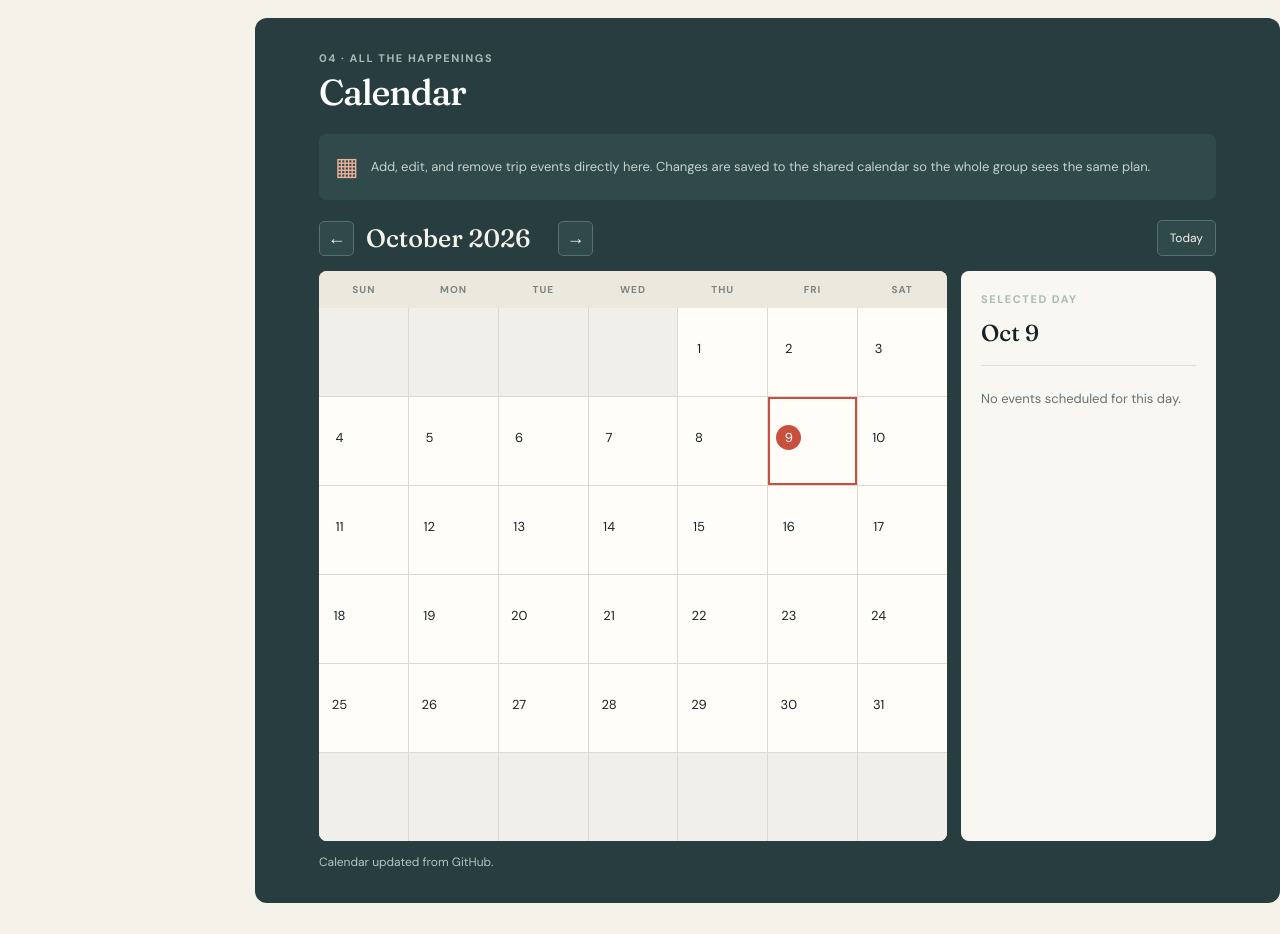
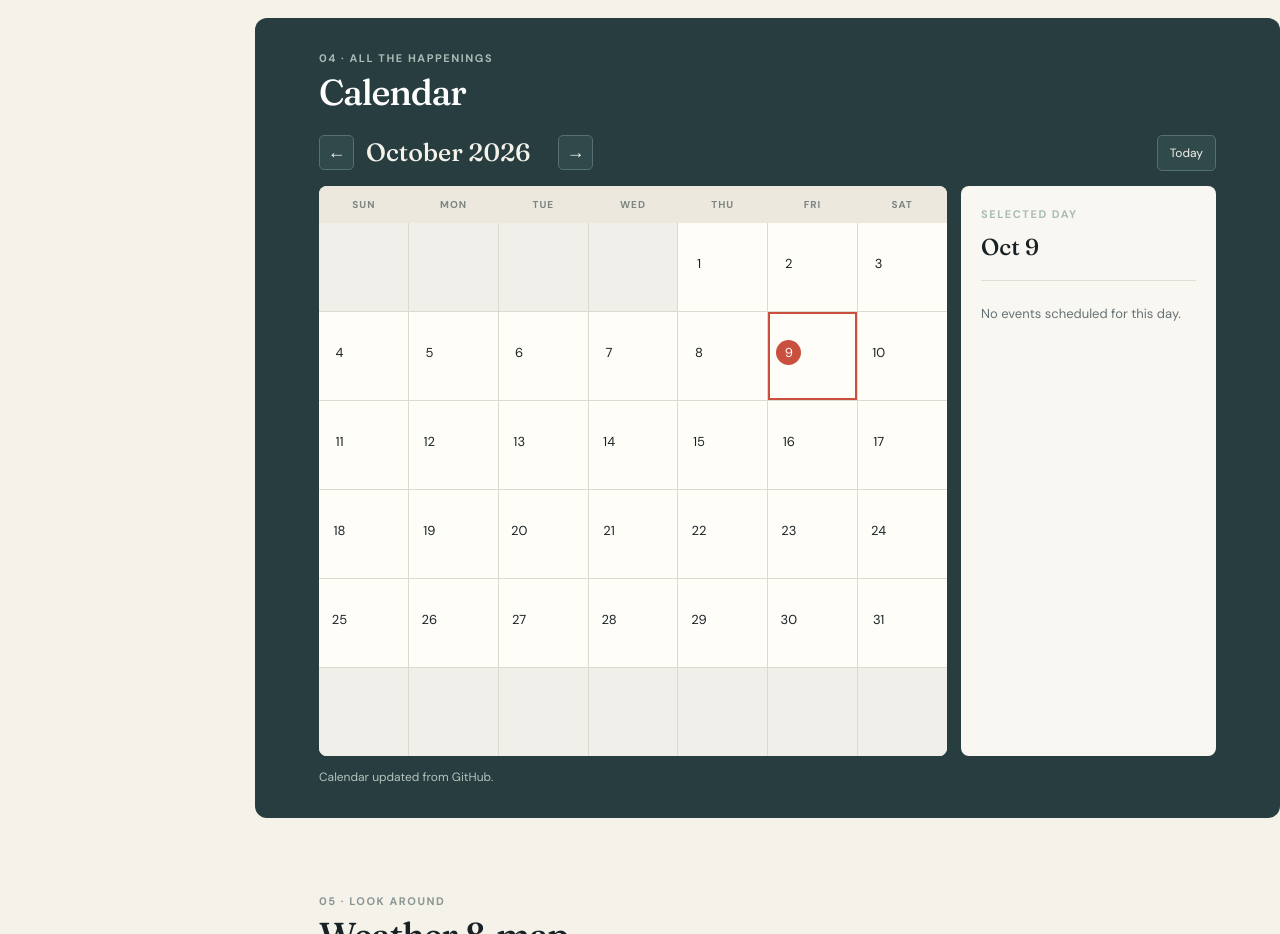
Before and after one commit to normalleslie/Japan, a website: page index.html in a window 1280 px wide. Shown: the part 1560-2494 px from the top of the page. Drawn offline with nearby package versions, Linux system fonts and the light colour scheme; no server answers; a small style sheet from the web is missing.

Commit message:
Update index.html

```diff
--- a/index.html
+++ b/index.html
@@ -112,7 +112,6 @@
 
         <section class="section-block calendar-section" id="calendar">
           <div class="section-heading"><div><p class="eyebrow">04 · All the happenings</p><h2>Calendar</h2></div></div>
-          <div class="calendar-intro"><span class="calendar-mark">▦</span><p>Add, edit, and remove trip events directly here. Changes are saved to the shared calendar so the whole group sees the same plan.</p></div>
           <div class="calendar-toolbar"><button class="calendar-arrow" id="previous-month" type="button" aria-label="Previous month">←</button><h3 id="calendar-month-label">Loading calendar…</h3><button class="calendar-arrow" id="next-month" type="button" aria-label="Next month">→</button><button class="calendar-today" id="today-button" type="button">Today</button></div>
           <div class="calendar-workspace"><div class="month-calendar"><div class="weekday-row"><span>Sun</span><span>Mon</span><span>Tue</span><span>Wed</span><span>Thu</span><span>Fri</span><span>Sat</span></div><div id="calendar-grid" class="calendar-grid"><div class="calendar-loading">Loading shared events…</div></div></div><aside class="day-agenda"><div class="agenda-header"><div><p class="eyebrow">Selected day</p><h3 id="selected-day-label">Choose a date</h3></div></div><div id="selected-day-events" class="selected-day-events"><p class="empty-agenda">Select a day to see its events.</p></div></aside></div>
           <p class="calendar-status" id="calendar-status">Shared calendar ready.</p>
```
